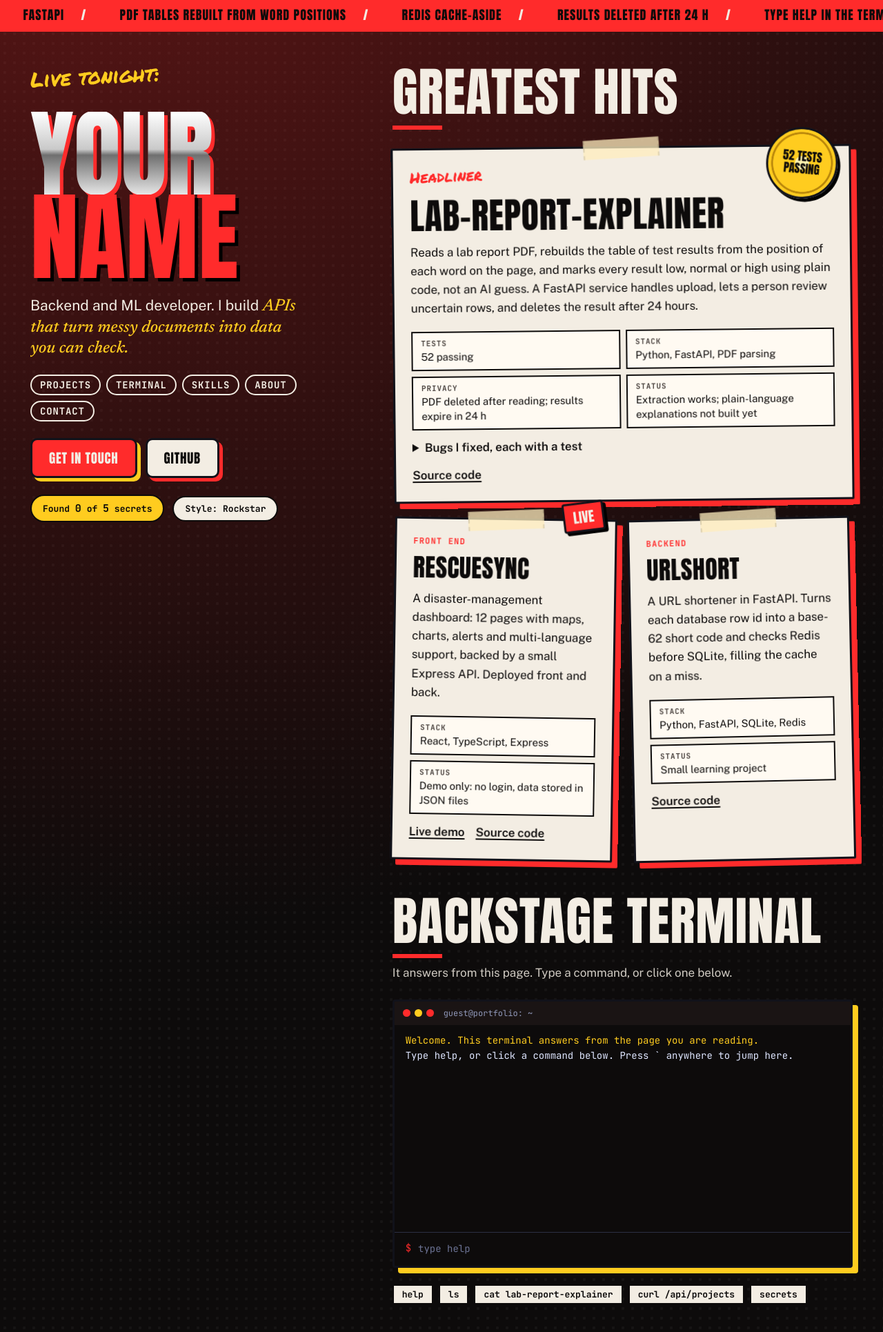
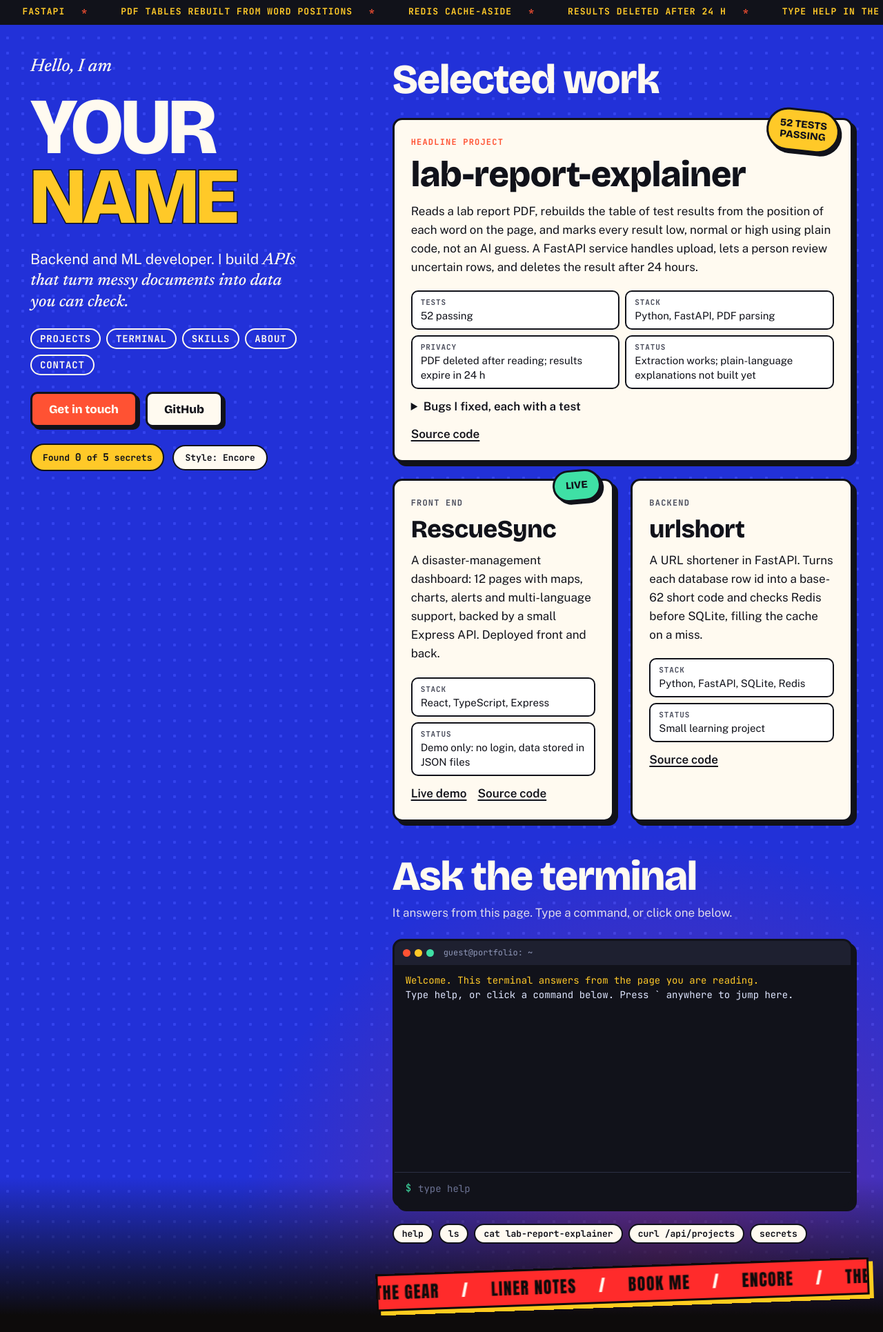
Before and after one commit to KrBeTect2025/portfolio, a plain HTML site: page index.html in a window 1280 px wide. Shown: the top 1931 px of the page at 69% size. Drawn offline with nearby package versions, Linux system fonts and the light colour scheme.

Commit message:
Add Encore style: Poster on top, Rockstar below the terminal
The stage fades from cobalt to black where the terminal ends, with a red
banner marking the switch. Encore is now the default style.

```diff
--- a/index.html
+++ b/index.html
@@ -153,6 +153,11 @@
         </div>
       </section>
 
+      <div class="encore" id="encore">
+      <div class="encore__banner" aria-hidden="true">
+        <div><span>Encore</span><span>The gear</span><span>Liner notes</span><span>Book me</span><span>Encore</span><span>The gear</span><span>Liner notes</span><span>Book me</span><span>Encore</span><span>The gear</span><span>Liner notes</span><span>Book me</span></div>
+      </div>
+
       <section id="skills" class="section">
         <h2 class="section__title" data-rock="The gear">Tools I have used</h2>
         <p class="section__lede">Only what appears in the projects above.</p>
@@ -188,6 +193,7 @@
       <footer class="footer">
         Plain HTML, CSS and JavaScript. No framework, no tracking.
       </footer>
+      </div>
     </main>
   </div>
 
--- a/script.js
+++ b/script.js
@@ -18,9 +18,10 @@
 
   // ---------- Styles: poster, rockstar, plain ----------
   // Change DEFAULT_STYLE to pick what a first-time visitor sees.
-  var DEFAULT_STYLE = "rock";
-  var STYLES = { poster: "Poster", rock: "Rockstar", plain: "Plain" };
-  var ORDER = ["poster", "rock", "plain"];
+  var DEFAULT_STYLE = "mix";
+  var STYLES = { poster: "Poster", mix: "Encore", rock: "Rockstar", plain: "Plain" };
+  var ORDER = ["mix", "poster", "rock", "plain"];
+  var encore = $("encore");
   var modeBtn = $("modeToggle");
   var style = load("style", DEFAULT_STYLE);
   if (!STYLES[style]) style = DEFAULT_STYLE;
@@ -35,15 +36,30 @@
     plain = style === "plain";
     document.body.classList.toggle("plain", plain);
     document.body.classList.toggle("rock", style === "rock");
+    document.body.classList.toggle("mix", style === "mix");
+    encore.classList.toggle("rock", style === "mix");
+    measureSplit();
     // Drop any colour the Konami code set when leaving the poster style.
     if (style !== "poster") {
       document.body.style.removeProperty("--stage");
       document.body.style.removeProperty("--stage-dot");
     }
-    swaps.forEach(function (s) { s.el.textContent = style === "rock" ? s.rock : s.normal; });
+    swaps.forEach(function (s) {
+      var on = style === "rock" || (style === "mix" && encore.contains(s.el));
+      s.el.textContent = on ? s.rock : s.normal;
+    });
     modeBtn.textContent = "Style: " + STYLES[style];
     modeBtn.setAttribute("aria-label", "Style: " + STYLES[style] + ". Click to change.");
   }
+  // Encore: tell the CSS where the terminal ends, so the stage turns black there.
+  function measureSplit() {
+    var term = $("terminal");
+    var y = term.getBoundingClientRect().bottom + window.scrollY + 24;
+    document.body.style.setProperty("--split", Math.round(y) + "px");
+  }
+  window.addEventListener("resize", measureSplit);
+  if (document.fonts && document.fonts.ready) document.fonts.ready.then(measureSplit);
+
   function setStyle(next) { style = next; save("style", style); applyMode(); }
   modeBtn.addEventListener("click", function () {
     setStyle(ORDER[(ORDER.indexOf(style) + 1) % ORDER.length]);
@@ -166,7 +182,7 @@
         "skills               tools I have used",
         "contact              how to reach me",
         "secrets              what you have found so far",
-        "style <name>         poster, rock or plain",
+        "style <name>         encore, poster, rock or plain",
         "clear                clear the screen",
         "",
         "Tab completes commands and project names. Up and down repeat earlier commands."
@@ -221,7 +237,8 @@
     style: function (arg) {
       arg = (arg || "").toLowerCase();
       if (arg === "rockstar") arg = "rock";
-      if (!STYLES[arg]) return print("style: pick one of poster, rock, plain. Now: " + style, "err");
+      if (arg === "encore") arg = "mix";
+      if (!STYLES[arg]) return print("style: pick one of encore, poster, rock, plain. Now: " + STYLES[style], "err");
       setStyle(arg);
       print("Style is now " + STYLES[style] + ".");
     },
--- a/styles.css
+++ b/styles.css
@@ -249,10 +249,11 @@ body.plain .contact { background: var(--paper); color: var(--ink); }
 
 /* ============================================================
    Rockstar style: a gig poster. Black stage, red and gold ink,
-   flyers taped to the wall, chrome lettering. Switched on by the
-   "rock" class on <body>. Reading surfaces stay plain paper.
+   flyers taped to the wall, chrome lettering. Applies inside any
+   element with the "rock" class: <body> for the whole page, or just
+   the lower sections in the Encore style. Reading surfaces stay paper.
    ============================================================ */
-body.rock {
+.rock {
   --stage: #0d0b0b;
   --stage-dot: rgba(255, 255, 255, 0.035);
   --paper: #f3ede3;
@@ -266,6 +267,8 @@ body.rock {
   --display: "Anton", "Impact", "Arial Narrow", sans-serif;
   --shadow: 8px 8px 0 var(--hot);
   --shadow-sm: 5px 5px 0 var(--hot);
+}
+body.rock {
   /* Halftone dots plus a red spotlight from the top left. */
   background-image:
     radial-gradient(circle at 12% -10%, rgba(255, 43, 43, 0.35), transparent 45%),
@@ -274,82 +277,108 @@ body.rock {
 }
 
 /* Anton is a single heavy weight, so stop the browser faking bold. */
-body.rock h1, body.rock h2, body.rock h3, body.rock .btn, body.rock .skill-group ul { font-weight: 400; }
-body.rock .section__title { text-transform: uppercase; letter-spacing: 0.01em; font-size: clamp(44px, 6vw, 76px); }
-body.rock .section__title::after {
+.rock h1, .rock h2, .rock h3, .rock .btn, .rock .skill-group ul { font-weight: 400; }
+.rock .section__title { text-transform: uppercase; letter-spacing: 0.01em; font-size: clamp(44px, 6vw, 76px); }
+.rock .section__title::after {
   content: ""; display: block; width: 72px; height: 6px; margin-top: var(--s2); background: var(--hot);
 }
 
 /* Name: chrome letters with a red echo, dropped in once on load. */
-body.rock .hello { font: 400 30px "Permanent Marker", cursive; color: var(--sun); transform: rotate(-3deg); transform-origin: left; }
-body.rock .side__inner { overflow-x: clip; }
-body.rock .name { transform-origin: left center; font-size: clamp(76px, 11vw, 168px); line-height: 0.86; letter-spacing: 0; animation: slam 0.5s cubic-bezier(.2, 1.4, .4, 1) both; }
-body.rock .name span:first-child {
+.rock .hello { font: 400 30px "Permanent Marker", cursive; color: var(--sun); transform: rotate(-3deg); transform-origin: left; }
+.rock .side__inner { overflow-x: clip; }
+.rock .name { transform-origin: left center; font-size: clamp(76px, 11vw, 168px); line-height: 0.86; letter-spacing: 0; animation: slam 0.5s cubic-bezier(.2, 1.4, .4, 1) both; }
+.rock .name span:first-child {
   background: linear-gradient(180deg, #ffffff 0%, #c9c9c9 45%, #6f6f6f 52%, #e8e8e8 100%);
   -webkit-background-clip: text; background-clip: text; color: transparent;
   filter: drop-shadow(5px 5px 0 var(--hot));
 }
-body.rock .name span:last-child { color: var(--hot); -webkit-text-stroke: 0; filter: drop-shadow(5px 5px 0 #000); }
-body.rock .name.party span:first-child { background: linear-gradient(180deg, #fff3b0, var(--sun) 50%, #b8860b 52%, #ffe680); -webkit-background-clip: text; background-clip: text; }
-body.rock .name.party span:last-child { color: var(--sun); }
+.rock .name span:last-child { color: var(--hot); -webkit-text-stroke: 0; filter: drop-shadow(5px 5px 0 #000); }
+.rock .name.party span:first-child { background: linear-gradient(180deg, #fff3b0, var(--sun) 50%, #b8860b 52%, #ffe680); -webkit-background-clip: text; background-clip: text; }
+.rock .name.party span:last-child { color: var(--sun); }
 @keyframes slam { from { transform: scale(1.25) rotate(-2deg); opacity: 0; } }
 
-body.rock .role em { color: var(--sun); }
-body.rock .nav a:hover { background: var(--hot); color: var(--paper); border-color: var(--hot); }
-body.rock .btn { letter-spacing: 0.04em; text-transform: uppercase; font-size: 19px; }
-body.rock .btn--hot { background: var(--hot); color: var(--paper); box-shadow: 5px 5px 0 var(--sun); }
-body.rock .secrets { background: var(--sun); }
+.rock .role em { color: var(--sun); }
+.rock .nav a:hover { background: var(--hot); color: var(--paper); border-color: var(--hot); }
+.rock .btn { letter-spacing: 0.04em; text-transform: uppercase; font-size: 19px; }
+.rock .btn--hot { background: var(--hot); color: var(--paper); box-shadow: 5px 5px 0 var(--sun); }
+.rock .secrets { background: var(--sun); }
 
 /* Ticker: a red tour banner. */
-body.rock .ticker { background: var(--hot); color: var(--ink); border-bottom-color: var(--hot); }
-body.rock .ticker span { font: 400 18px var(--display); letter-spacing: 0.06em; }
-body.rock .ticker span::after { content: "/"; color: var(--paper); }
+.rock .ticker { background: var(--hot); color: var(--ink); border-bottom-color: var(--hot); }
+.rock .ticker span { font: 400 18px var(--display); letter-spacing: 0.06em; }
+.rock .ticker span::after { content: "/"; color: var(--paper); }
 
 /* Projects: flyers taped to the wall, slightly crooked. */
-body.rock .project { border-radius: 2px; transform: rotate(-0.6deg); }
-body.rock .project-row .project:nth-child(1) { transform: rotate(0.9deg); }
-body.rock .project-row .project:nth-child(2) { transform: rotate(-1.2deg); }
-body.rock .project::after {
+.rock .project { border-radius: 2px; transform: rotate(-0.6deg); }
+.rock .project-row .project:nth-child(1) { transform: rotate(0.9deg); }
+.rock .project-row .project:nth-child(2) { transform: rotate(-1.2deg); }
+.rock .project::after {
   content: ""; position: absolute; top: -14px; left: 50%; width: 110px; height: 28px;
   transform: translateX(-50%) rotate(-3deg);
   background: rgba(255, 238, 190, 0.75); border-left: 2px dashed rgba(0,0,0,.12); border-right: 2px dashed rgba(0,0,0,.12);
 }
-body.rock .project h3 { text-transform: uppercase; letter-spacing: 0.01em; }
-body.rock .project__kicker { color: var(--hot); }
-body.rock .project--feature .project__kicker { font: 400 22px "Permanent Marker", cursive; text-transform: none; letter-spacing: 0; transform: rotate(-2deg); transform-origin: left; }
-body.rock .stats div { border-radius: 0; background: #fffaf2; }
+.rock .project h3 { text-transform: uppercase; letter-spacing: 0.01em; }
+.rock .project__kicker { color: var(--hot); }
+.rock .project--feature .project__kicker { font: 400 22px "Permanent Marker", cursive; text-transform: none; letter-spacing: 0; transform: rotate(-2deg); transform-origin: left; }
+.rock .stats div { border-radius: 0; background: #fffaf2; }
 
 /* Stickers become gold records and a red stamp. */
-body.rock .sticker { border-radius: 50%; width: 104px; height: 104px; display: grid; place-items: center; padding: 0; font: 400 17px/1.05 var(--display); box-shadow: 4px 4px 0 #000; top: -28px; z-index: 1; }
-body.rock .sticker--sun { background: radial-gradient(circle, #fff3b0 0 14%, var(--sun) 15% 60%, #b8860b 61% 64%, var(--sun) 65%); }
-body.rock .sticker--mint { width: auto; height: auto; border-radius: 4px; padding: var(--s2) var(--s3); background: var(--hot); color: var(--paper); font-size: 20px; transform: rotate(-8deg); }
+.rock .sticker { border-radius: 50%; width: 104px; height: 104px; display: grid; place-items: center; padding: 0; font: 400 17px/1.05 var(--display); box-shadow: 4px 4px 0 #000; top: -28px; z-index: 1; }
+.rock .sticker--sun { background: radial-gradient(circle, #fff3b0 0 14%, var(--sun) 15% 60%, #b8860b 61% 64%, var(--sun) 65%); }
+.rock .sticker--mint { width: auto; height: auto; border-radius: 4px; padding: var(--s2) var(--s3); background: var(--hot); color: var(--paper); font-size: 20px; transform: rotate(-8deg); }
 
 /* Terminal: the sound desk. */
-body.rock .term { border-radius: 4px; box-shadow: 8px 8px 0 var(--sun); }
-body.rock .term__bar { background: #1a1414; }
-body.rock .chips button { border-radius: 2px; }
-body.rock .chips button:hover { background: var(--hot); color: var(--paper); }
+.rock .term { border-radius: 4px; box-shadow: 8px 8px 0 var(--sun); }
+.rock .term__bar { background: #1a1414; }
+.rock .chips button { border-radius: 2px; }
+.rock .chips button:hover { background: var(--hot); color: var(--paper); }
 
 /* Gear: alternating red, gold, paper, black. */
-body.rock .skill-group { border-radius: 2px; }
-body.rock .skill-group:nth-child(1) { background: var(--paper); }
-body.rock .skill-group:nth-child(2) { background: var(--hot); color: var(--paper); }
-body.rock .skill-group:nth-child(3) { background: var(--sun); }
-body.rock .skill-group:nth-child(4) { background: #1c1717; color: var(--paper); border-color: var(--paper); }
-body.rock .skill-group ul { text-transform: uppercase; font-size: 24px; letter-spacing: 0.02em; }
+.rock .skill-group { border-radius: 2px; }
+.rock .skill-group:nth-child(1) { background: var(--paper); }
+.rock .skill-group:nth-child(2) { background: var(--hot); color: var(--paper); }
+.rock .skill-group:nth-child(3) { background: var(--sun); }
+.rock .skill-group:nth-child(4) { background: #1c1717; color: var(--paper); border-color: var(--paper); }
+.rock .skill-group ul { text-transform: uppercase; font-size: 24px; letter-spacing: 0.02em; }
 
 /* Liner notes and the booking poster. */
-body.rock .about { border-radius: 2px; transform: rotate(0.4deg); }
-body.rock .contact { background: var(--ink); color: var(--paper); border-color: var(--hot); border-radius: 2px; box-shadow: 8px 8px 0 var(--hot); }
-body.rock .contact__big { color: var(--hot); text-transform: uppercase; font-size: clamp(72px, 11vw, 150px); }
-body.rock .contact__email a { color: var(--sun); }
-body.rock .contact .btn { box-shadow: 5px 5px 0 var(--sun); }
-body.rock .toast { background: var(--hot); color: var(--paper); border-radius: 2px; box-shadow: 4px 4px 0 var(--sun); }
+.rock .about { border-radius: 2px; transform: rotate(0.4deg); }
+.rock .contact { background: var(--ink); color: var(--paper); border-color: var(--hot); border-radius: 2px; box-shadow: 8px 8px 0 var(--hot); }
+.rock .contact__big { color: var(--hot); text-transform: uppercase; font-size: clamp(72px, 11vw, 150px); }
+.rock .contact__email a { color: var(--sun); }
+.rock .contact .btn { box-shadow: 5px 5px 0 var(--sun); }
+.rock .toast { background: var(--hot); color: var(--paper); border-radius: 2px; box-shadow: 4px 4px 0 var(--sun); }
 
 @media (prefers-reduced-motion: reduce) {
-  body.rock .name { animation: none; }
+  .rock .name { animation: none; }
 }
 @media (max-width: 900px) {
-  body.rock .sticker { width: 84px; height: 84px; font-size: 14px; top: -24px; }
-  body.rock .project, body.rock .project-row .project { transform: none; }
+  .rock .sticker { width: 84px; height: 84px; font-size: 14px; top: -24px; }
+  .rock .project, .rock .project-row .project { transform: none; }
 }
+
+/* ============================================================
+   Encore style: Poster on top, Rockstar from the skills down.
+   script.js puts the "rock" class on .encore and sets --split to
+   where the terminal ends, so the stage fades from cobalt to black
+   right there, across the full page width.
+   ============================================================ */
+.encore { display: grid; gap: var(--s12); min-width: 0; }
+body.mix {
+  background-image:
+    linear-gradient(180deg, transparent 0, transparent calc(var(--split, 2000px) - 120px), #0d0b0b calc(var(--split, 2000px) + 80px)),
+    radial-gradient(circle at 75% var(--split, 2000px), rgba(255, 43, 43, 0.35), transparent 30%),
+    radial-gradient(var(--stage-dot) 2px, transparent 2.5px);
+  background-size: auto, auto, 22px 22px;
+}
+.encore__banner { display: none; }
+body.mix .encore__banner {
+  display: block; overflow: hidden; margin: calc(var(--s4) * -1) calc(var(--s6) * -1) 0;
+  background: #ff2b2b; color: #0d0b0b; border: 3px solid #0d0b0b; box-shadow: 6px 6px 0 #ffcc1f;
+  transform: rotate(-2deg);
+}
+.encore__banner div { display: flex; width: max-content; animation: ticker 30s linear infinite reverse; }
+.encore__banner span { font: 400 24px/1 "Anton", Impact, sans-serif; text-transform: uppercase; letter-spacing: 0.06em; padding: var(--s3) var(--s4); white-space: nowrap; }
+.encore__banner span::after { content: "/"; margin-left: var(--s8); color: #fffaf0; }
+@media (prefers-reduced-motion: reduce) { .encore__banner div { animation: none; } }
+@media (max-width: 900px) { body.mix .encore__banner { margin: 0 calc(var(--s2) * -1); } }
```
Also changed, not shown: README.md.
